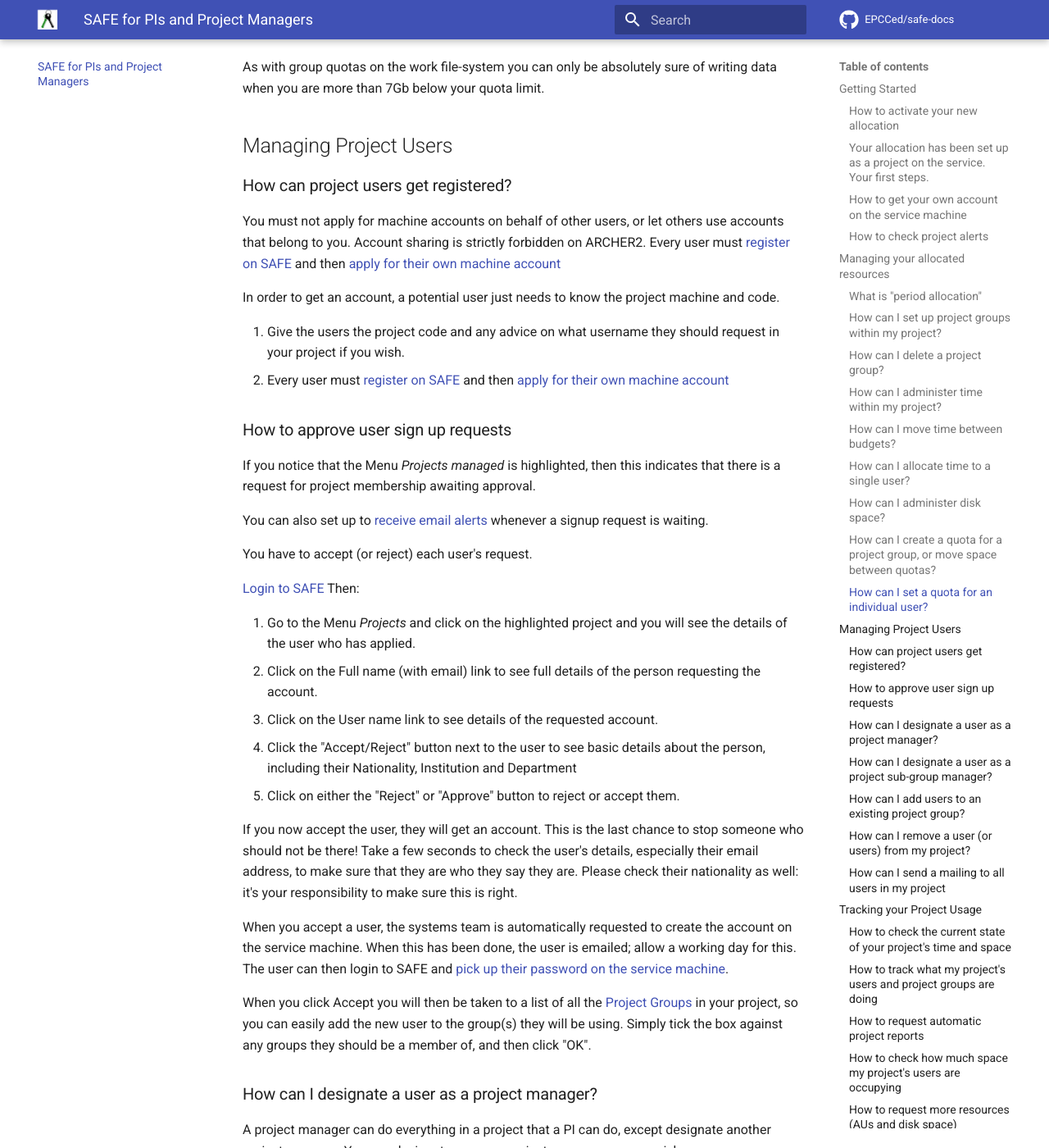
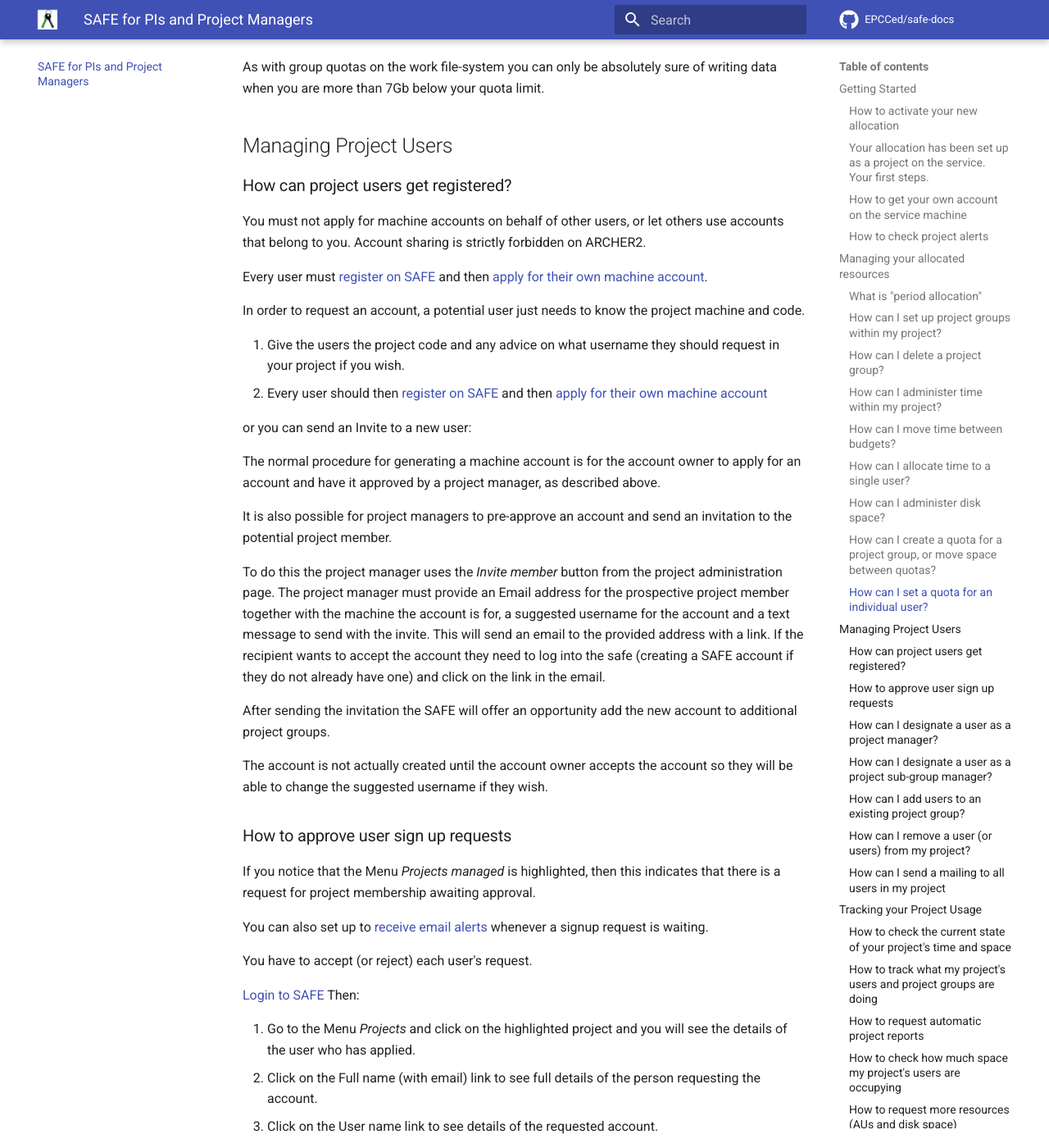
Before and after one commit to EPCCed/safe-docs, an MkDocs documentation site: the page built from docs/safe-for-managers.md, in a window 1280 px wide and 1400 px high, scrolled down 8422 px. Shown: the whole window at 82% size. Built offline with MkDocs 1.6.1 and Material for MkDocs 9.7.7, drawn with Linux system fonts in a browser that asks for light colours; comment, search, counter and statistics services are not loaded.

Commit message:
Add docs on Invite member

```diff
--- a/docs/safe-for-managers.md
+++ b/docs/safe-for-managers.md
@@ -371,13 +371,30 @@ As with group quotas on the work file-system you can only be absolutely sure of
 ### <a id="regusers"></a> How can project users get registered?
 
 You must not apply for machine accounts on behalf of other users, or let others use accounts that belong to you. Account sharing is strictly forbidden on ARCHER2.
-Every user must [register on SAFE](../safe-for-users#register) and then [apply for their own machine account](../safe-for-users#getac)
 
-In order to get an account, a potential user just needs to know the project machine and  code.
+
+Every user must [register on SAFE](../safe-for-users#register) and then [apply for their own machine account](../safe-for-users#getac).
+
+In order to request an account, a potential user just needs to know the project machine and  code.
 
 
 1. Give the users the project code and any advice on what username they should request in your project if you wish.
-1. Every user must [register on SAFE](../safe-for-users#register) and then [apply for their own machine account](../safe-for-users#getac)
+1. Every user should then [register on SAFE](../safe-for-users#register) and then [apply for their own machine account](../safe-for-users#getac)
+
+
+or you can send an Invite to a new user:
+
+The normal procedure for generating a machine account is for the account owner to apply for an account and have it approved by a project manager, as described above.
+
+It is also possible for project managers to pre-approve an account and send an invitation to the potential project member.
+
+To do this the project manager uses the *Invite member* button from the project administration page. The project manager must provide an Email address for the prospective project member together with the machine the account is for, a suggested username for the account and a text message to send with the invite.
+This will send an email to the provided address with a link. If the recipient wants to accept the account they need to log into the safe (creating a SAFE account if they do not already have one) and click on the link in the email.
+
+After sending the invitation the SAFE will offer an opportunity add the new account to additional project groups.
+
+The account is not actually created until the account owner accepts the account so they will be able to change the suggested username if they wish.
+
 
 
 ### <a id="approve"></a> How to approve user sign up requests
```
